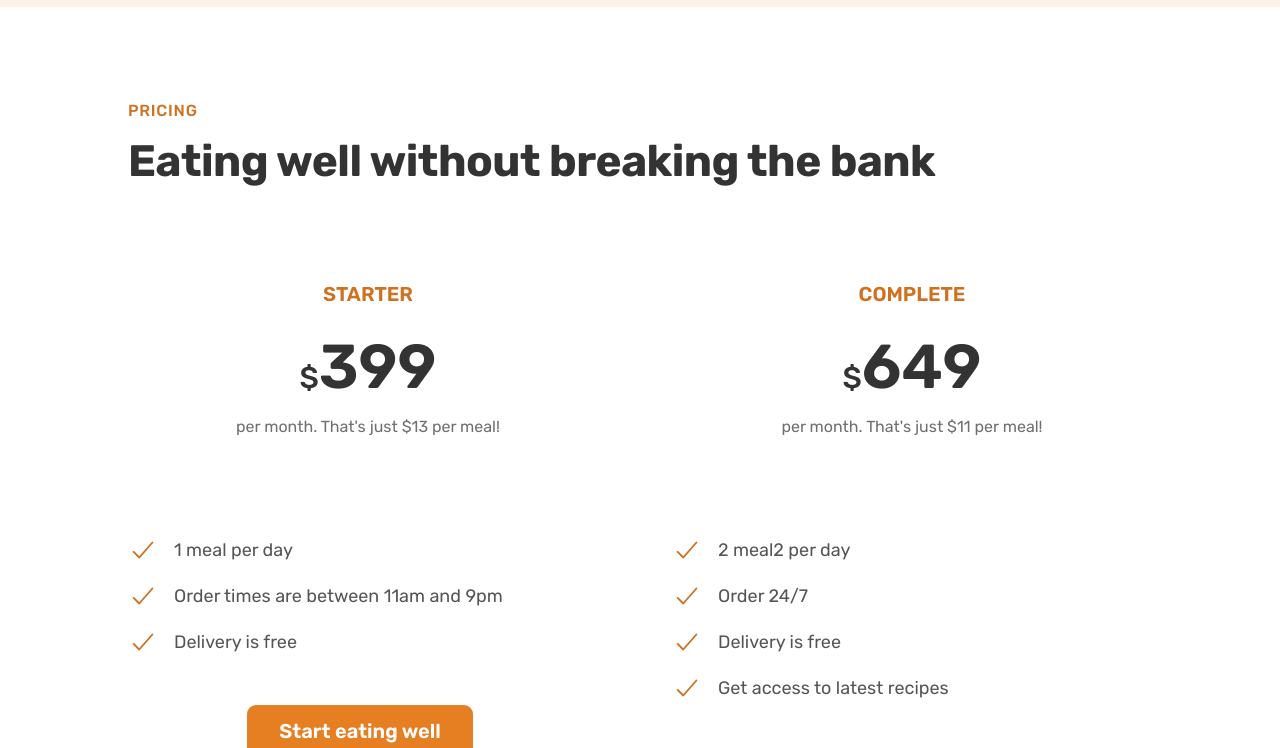
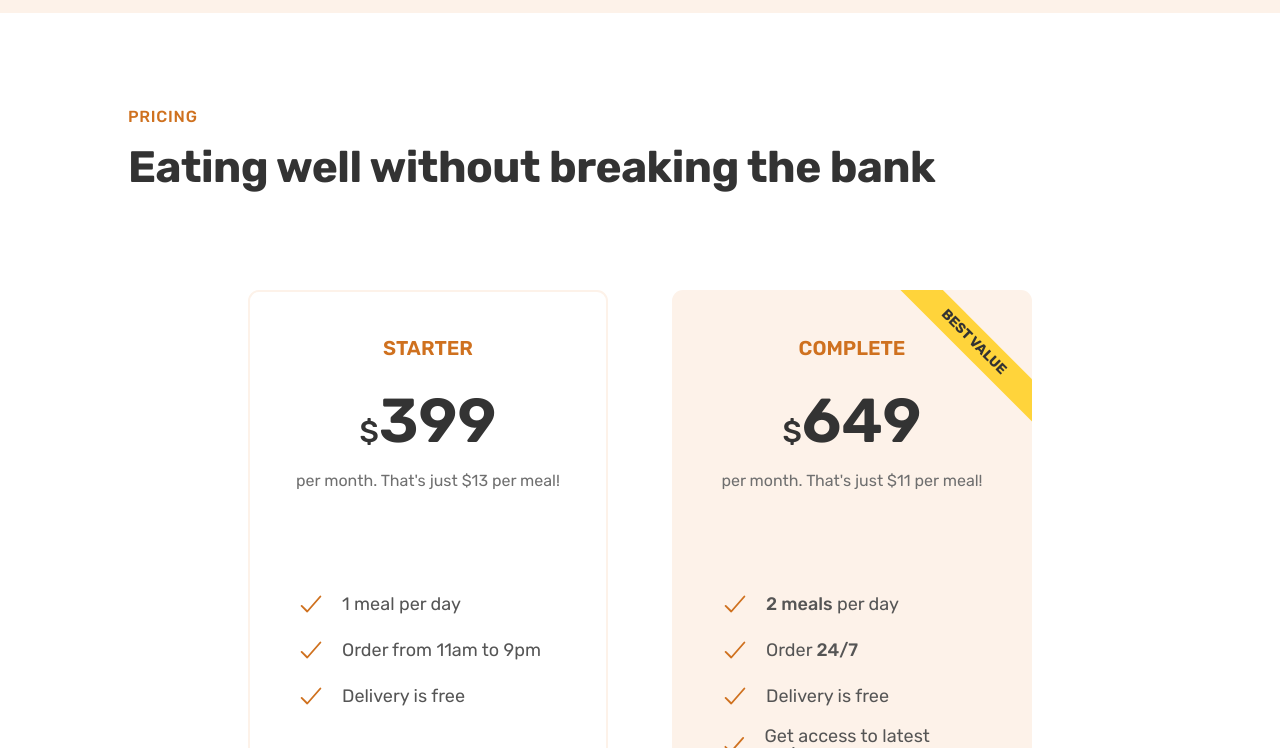
Before and after one commit to danielolasupo02/Omnifood-Eats, a plain HTML site: page index.html in a window 1280 px wide. Shown: the part 4778-5526 px from the top of the page. Drawn offline with nearby package versions, Linux system fonts and the light colour scheme.

Commit message:
Update Pricing Plan Section to final version with enhanced design

```diff
--- a/css/general.css
+++ b/css/general.css
@@ -12,6 +12,15 @@
   display: grid;
   column-gap: 6.4rem;
   row-gap: 9.6rem;
+  /* margin-bottom: 9.6rem; */
+}
+
+/* .grid:last-child {
+  margin-bottom: 0;
+} */
+
+.grid:not(:last-child) {
+  margin-bottom: 9.6rem;
 }
 
 .grid--2-cols {
@@ -148,3 +157,7 @@
 .margin-right-md {
   margin-bottom: 9rem;
 }
+
+.opacity {
+  opacity: 0;
+}
--- a/css/style.css
+++ b/css/style.css
@@ -437,6 +437,39 @@ strong {
   padding: 9.6rem;
 }
 
+.pricing-plan {
+  border-radius: 11px;
+  padding: 4.8rem;
+  width: 75%;
+}
+
+.pricing-plan--starter {
+  border: 2px solid #fdf2e9;
+  justify-self: end;
+  padding: 4.6rem;
+}
+
+.pricing-plan--complete {
+  background-color: #fdf2e9;
+  padding: 4.8rem;
+  position: relative;
+  overflow: hidden;
+}
+
+.pricing-plan--complete::after {
+  content: "Best value";
+  color: #333;
+  position: absolute;
+  top: 6%;
+  right: -18%;
+  text-transform: uppercase;
+  font-size: 1.4rem;
+  font-weight: 700;
+  background-color: #ffd43b;
+  padding: 0.8rem 8rem;
+  transform: rotate(45deg);
+}
+
 .plan-header {
   text-align: center;
   margin-bottom: 9.6rem;
--- a/index.html
+++ b/index.html
@@ -425,7 +425,7 @@
         </div>
 
         <div class="container grid grid--2-cols">
-          <div class="pricing-plan">
+          <div class="pricing-plan pricing-plan--starter">
             <header class="plan-header">
               <div class="plan-name">Starter</div>
               <div class="plan-price"><span>$</span>399</div>
@@ -439,11 +439,15 @@
               </li>
               <li class="list-item">
                 <ion-icon class="list-icon" name="checkmark-outline"></ion-icon>
-                <span>Order times are between 11am and 9pm</span>
+                <span>Order from 11am to 9pm</span>
               </li>
               <li class="list-item">
                 <ion-icon class="list-icon" name="checkmark-outline"></ion-icon>
                 <span>Delivery is free</span>
+              </li>
+              <li class="list-item opacity">
+                <ion-icon class="list-icon" name="close-outline"></ion-icon>
+                <span></span>
               </li>
             </ul>
             <div class="plan-sign-up">
@@ -452,7 +456,7 @@
               >
             </div>
           </div>
-          <div class="pricing-plan">
+          <div class="pricing-plan pricing-plan--complete">
             <header class="plan-header">
               <div class="plan-name">Complete</div>
               <div class="plan-price"><span>$</span>649</div>
@@ -461,11 +465,11 @@
             <ul class="list">
               <li class="list-item">
                 <ion-icon class="list-icon" name="checkmark-outline"></ion-icon>
-                <span>2 meal2 per day</span>
+                <span><strong>2 meals</strong> per day</span>
               </li>
               <li class="list-item">
                 <ion-icon class="list-icon" name="checkmark-outline"></ion-icon>
-                <span>Order 24/7</span>
+                <span>Order <strong>24/7</strong></span>
               </li>
               <li class="list-item">
                 <ion-icon class="list-icon" name="checkmark-outline"></ion-icon>
@@ -483,6 +487,13 @@
             </div>
           </div>
         </div>
+
+        <div class="container grid grid--4-cols">
+          <div>Feature 1</div>
+          <div>Feature 2</div>
+          <div>Feature 3</div>
+          <div>Feature 4</div>
+        </div>
       </section>
     </main>
 
```
